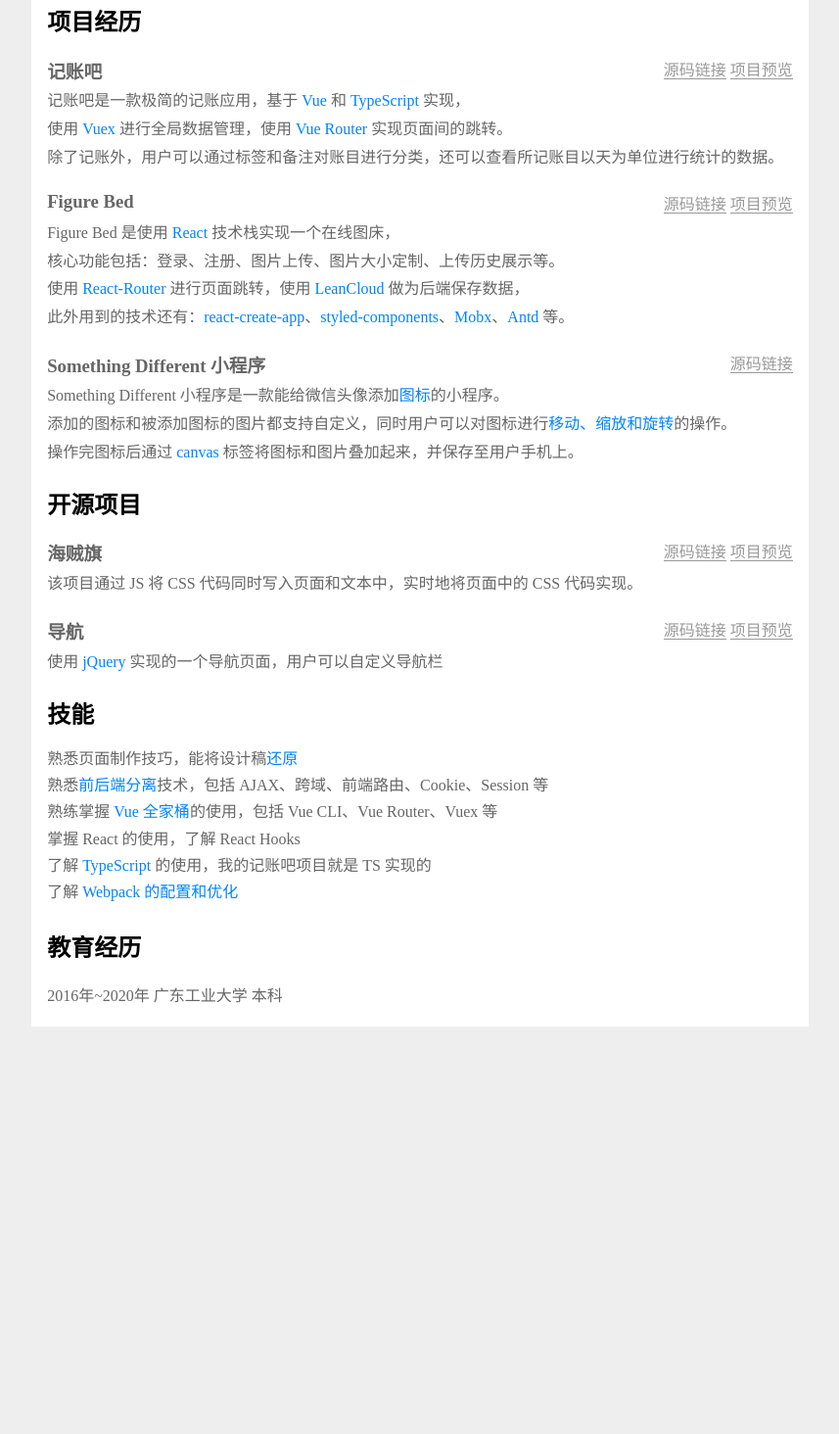
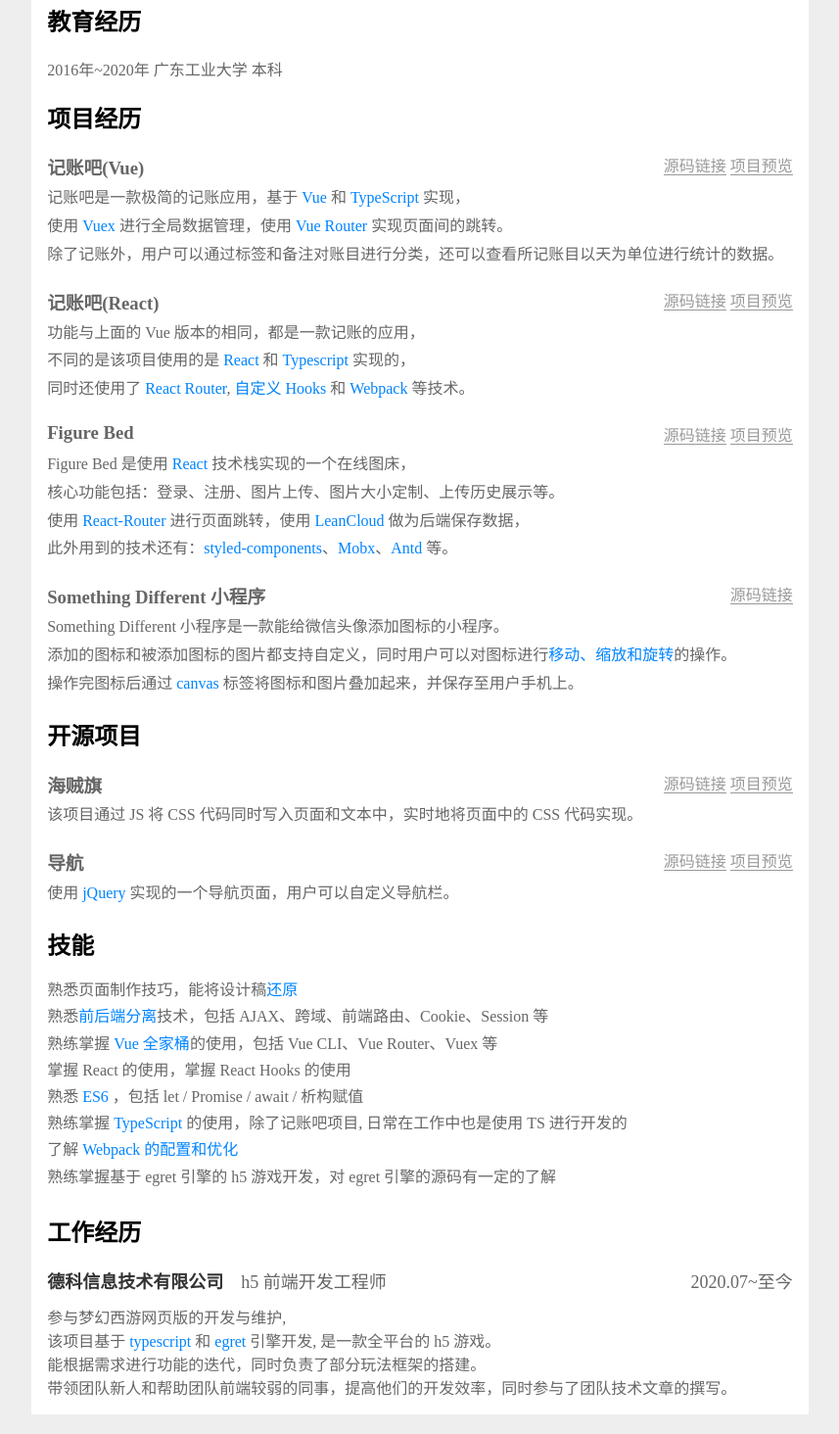
Before and after one commit to hchuzhong/cv, a plain HTML site: page src/index.html in a window 1280 px wide. Shown: the part 167-1631 px from the top of the page at 98% size, without its empty margins (211-1068 px from the left). Before the commit the page ends 1235 px from the top, so only its background shows below. Drawn offline with Linux system fonts and the light colour scheme.

Commit message:
add something

```diff
--- a/dist/index.js
+++ b/dist/index.js
@@ -212,7 +212,7 @@
 if ((!parent || !parent.isParcelRequire) && typeof WebSocket !== 'undefined') {
   var hostname = "" || location.hostname;
   var protocol = location.protocol === 'https:' ? 'wss' : 'ws';
-  var ws = new WebSocket(protocol + '://' + hostname + ':' + "12568" + '/');
+  var ws = new WebSocket(protocol + '://' + hostname + ':' + "2882" + '/');
 
   ws.onmessage = function (event) {
     checkedAssets = {};
--- a/src/index.html
+++ b/src/index.html
@@ -1,8 +1,10 @@
 <!DOCTYPE html>
 <html lang="zh">
+
 <head>
   <meta charset="UTF-8">
-  <meta name="viewport" content="width=device-width,initial-scale=1,minimum-scale=1,maximum-scale=1,user-scalable=no,viewport-fit=cover">
+  <meta name="viewport"
+    content="width=device-width,initial-scale=1,minimum-scale=1,maximum-scale=1,user-scalable=no,viewport-fit=cover">
   <title>我的简历</title>
   <style>
     * {
@@ -36,8 +38,7 @@
   </style>
 
   <style>
-    body {
-    }
+    body {}
 
     p {
       margin: .3em 0;
@@ -97,15 +98,15 @@
       top: 0;
       right: 0;
     }
-    .bio a{
+
+    .bio a {
       border-bottom: none;
       color: #666;
     }
   </style>
 
   <style>
-    .projects {
-    }
+    .projects {}
 
     .projects p {
       color: #666;
@@ -115,62 +116,58 @@
       color: rgb(0, 132, 255);
     }
 
-    .projects > ol {
+    .projects>ol {
       margin-top: 0;
       list-style-position: inside;
       padding: 0;
     }
 
-    .projects > ol > li {
+    .projects>ol>li {
       margin-bottom: 24px;
     }
 
-    .projects > ol > li > header {
+    .projects>ol>li>header {
       display: flex;
       justify-content: space-between;
     }
 
-    .projects > ol > li h3 {
+    .projects>ol>li h3 {
       display: inline-block;
     }
   </style>
   <style>
-    .skills {
-    }
+    .skills {}
 
-    .skills > .wrapper {
+    .skills>.wrapper {
       display: flex;
       justify-content: space-between;
     }
 
-    .skills > .wrapper > :first-child {
+    .skills>.wrapper> :first-child {
       margin-right: 24px;
     }
 
-    .skills > .wrapper > ul {
+    .skills>.wrapper>ul {
       color: #666;
     }
 
-    .skills > .wrapper strong {
+    .skills>.wrapper strong {
       color: rgb(0, 132, 255);
     }
 
-    .skills > .wrapper > ul > li {
+    .skills>.wrapper>ul>li {
       line-height: 1.2;
       margin-bottom: 8px;
     }
   </style>
   <style>
-    .openSource {
-    }
+    .openSource {}
 
-    .openSource > h2 {
-    }
+    .openSource>h2 {}
 
-    .openSource > ul {
-    }
+    .openSource>ul {}
 
-    .openSource > ul > li {
+    .openSource>ul>li {
       margin-bottom: 24px;
     }
 
@@ -180,17 +177,14 @@
       justify-content: space-between;
     }
 
-    .openSource h3 {
-    }
+    .openSource h3 {}
   </style>
   <style>
-    .jobs > h2 {
-    }
+    .jobs>h2 {}
 
-    .jobs > ol {
-    }
+    .jobs>ol {}
 
-    .jobs > ol > li {
+    .jobs>ol>li {
       margin: 12px 0;
     }
 
@@ -200,17 +194,17 @@
       margin-bottom: 12px;
     }
 
-    .jobs header > h3 {
+    .jobs header>h3 {
       font-size: 18px;
       color: #333;
     }
 
-    .jobs header > h4 {
+    .jobs header>h4 {
       margin-left: 1em;
       font-size: 18px;
     }
 
-    .jobs header > span {
+    .jobs header>span {
       font-size: 18px;
       margin-left: auto;
     }
@@ -236,24 +230,34 @@
         flex-direction: column;
       }
 
-      .jobs header > h3,
-      .jobs header > h4,
-      .jobs header > span {
+      .jobs header>h3,
+      .jobs header>h4,
+      .jobs header>span {
         margin: 0;
       }
     }
   </style>
 
 </head>
+
 <body>
   <article>
     <section class="bio">
       <h1>黄楚忠</h1>
       <p>
-      男 | 23岁 | 前端开发工程师
+        男 | 24岁 | 前端开发工程师
       </p>
       <p>
-      手机：<a href="tel:15521076402">15521076402</a> | 微信：15521076402 | 邮箱：<a href="mailto:hchuzhong@163.com">hchuzhong@163.com</a>
+        手机：<a href="tel:15521076402">15521076402</a> | 微信：15521076402 | 邮箱：<a
+          href="mailto:hchuzhong@163.com">hchuzhong@163.com</a>
+      </p>
+    </section>
+
+    <section class="education">
+      <h2>教育经历</h2>
+      <p>
+        <span><time>2016年</time>~<time>2020年</time></span>
+        广东工业大学 本科
       </p>
     </section>
 
@@ -262,10 +266,10 @@
       <ol>
         <li>
           <header>
-          <h3>记账吧</h3>
+            <h3>记账吧(Vue)</h3>
             <span>
               <a href="https://github.com/hchuzhong/CountMoney">源码链接</a>
-              <a href="http://hchuzhong.xyz/CountMoney-website/#/money">项目预览</a>
+              <a href="https://hchuzhong.github.io/CountMoney-website/#/money">项目预览</a>
             </span>
           </header>
           <p>记账吧是一款极简的记账应用，基于 <strong>Vue</strong> 和 <strong>TypeScript</strong> 实现，</p>
@@ -274,16 +278,31 @@
         </li>
         <li>
           <header>
+            <h3>记账吧(React)</h3>
+            <span>
+              <a href="https://github.com/hchuzhong/CountMoney-React">源码链接</a>
+              <a href="https://hchuzhong.github.io/CountMoney-React-website/#/money">项目预览</a>
+            </span>
+          </header>
+          <p>功能与上面的 Vue 版本的相同，都是一款记账的应用，</p>
+          <p>不同的是该项目使用的是 <strong>React</strong> 和 <strong>Typescript</strong> 实现的，</p>
+          <p>同时还使用了 <strong>React Router</strong>, <strong>自定义 Hooks</strong> 和 <strong>Webpack</strong> 等技术。</p>
+          <p></p>
+        </li>
+        <li>
+          <header>
             <h3>Figure Bed</h3>
             <span>
               <a href="https://github.com/hchuzhong/epic">源码链接</a>
-              <a href="http://hchuzhong.xyz/epic-website/#/">项目预览</a>
+              <a href="https://hchuzhong.github.io/epic-website/#/">项目预览</a>
             </span>
           </header>
-        <p>Figure Bed 是使用 <strong>React</strong> 技术栈实现一个在线图床，</p>
+          <p>Figure Bed 是使用 <strong>React</strong> 技术栈实现的一个在线图床，</p>
           <p>核心功能包括：登录、注册、图片上传、图片大小定制、上传历史展示等。</p>
           <p>使用 <strong>React-Router</strong> 进行页面跳转，使用 <strong>LeanCloud</strong> 做为后端保存数据，</p>
-        <p>此外用到的技术还有：<strong>react-create-app</strong>、<strong>styled-components</strong>、<strong>Mobx</strong>、<strong>Antd</strong> 等。</p>
+          <p>
+            此外用到的技术还有：<strong>styled-components</strong>、<strong>Mobx</strong>、<strong>Antd</strong>
+            等。</p>
         </li>
         <li>
           <header>
@@ -292,7 +311,7 @@
               <a href="https://github.com/hchuzhong/something-different">源码链接</a>
             </span>
           </header>
-        <p>Something Different 小程序是一款能给微信头像添加<strong>图标</strong>的小程序。</p>
+          <p>Something Different 小程序是一款能给微信头像添加图标的小程序。</p>
           <p>添加的图标和被添加图标的图片都支持自定义，同时用户可以对图标进行<strong>移动、缩放和旋转</strong>的操作。</p>
           <p>操作完图标后通过 <strong>canvas</strong> 标签将图标和图片叠加起来，并保存至用户手机上。</p>
         </li>
@@ -307,7 +326,7 @@
             <h3>海贼旗</h3>
             <span>
               <a href="https://github.com/hchuzhong/onePiece">源码链接</a>
-              <a href="http://hchuzhong.xyz/onePiece/dist/">项目预览</a>
+              <a href="https://hchuzhong.github.io/onePiece/dist/">项目预览</a>
             </span>
           </header>
           <p>该项目通过 JS 将 CSS 代码同时写入页面和文本中，实时地将页面中的 CSS 代码实现。</p>
@@ -317,21 +336,11 @@
             <h3>导航</h3>
             <span>
               <a href="https://github.com/hchuzhong/navigation">源码链接</a>
-              <a href="http://hchuzhong.xyz/navigation/dist/index.html">项目预览</a>
+              <a href="https://hchuzhong.github.io/navigation/dist/index.html">项目预览</a>
             </span>
           </header>
-        <p>使用 <strong>jQuery</strong> 实现的一个导航页面，用户可以自定义导航栏</p>
+          <p>使用 <strong>jQuery</strong> 实现的一个导航页面，用户可以自定义导航栏。</p>
         </li>
-      <!-- <li>
-        <header>
-          <h3>简易画板</h3>
-          <span>
-              <a href="https://github.com/hchuzhong/canvas">源码链接</a>
-              <a href="http://hchuzhong.xyz/canvas/dist/index.html">项目预览</a>
-            </span>
-        </header>
-        <p>我在学习 <strong>Canvas</strong> 时做的一个小作品</p>
-      </li> -->
       </ul>
     </section>
 
@@ -342,23 +351,35 @@
           <li>熟悉页面制作技巧，能将设计稿<strong>还原</strong></li>
           <li>熟悉<strong>前后端分离</strong>技术，包括 AJAX、跨域、前端路由、Cookie、Session 等</li>
           <li>熟练掌握 <strong>Vue 全家桶</strong>的使用，包括 Vue CLI、Vue Router、Vuex 等</li>
-        <li>掌握 React 的使用，了解 React Hooks</li>
-        <!-- <li>熟悉 ES6，包括 let / Promise / await / 析构赋值</li> -->
-        <li>了解 <strong>TypeScript</strong> 的使用，我的记账吧项目就是 TS 实现的</li>
+          <li>掌握 React 的使用，掌握 React Hooks 的使用</li>
+          <li>熟悉 <strong>ES6</strong> ，包括 let / Promise / await / 析构赋值</li>
+          <li>熟练掌握 <strong>TypeScript</strong> 的使用，除了记账吧项目, 日常在工作中也是使用 TS 进行开发的</li>
           <li>了解 <strong>Webpack 的配置和优化</strong></li>
+          <li>熟练掌握基于 egret 引擎的 h5 游戏开发，对 egret 引擎的源码有一定的了解</li>
         </ul>
       </div>
     </section>
 
-  <section class="education">
-    <h2>教育经历</h2>
-    <p>
-      <span><time>2016年</time>~<time>2020年</time></span>
-      广东工业大学 本科
-    </p>
+
+    <section class="jobs">
+      <h2>工作经历</h2>
+      <header>
+        <h3>德科信息技术有限公司</h3>
+        <h4>h5 前端开发工程师</h4>
+        <span>
+          <time>2020.07</time>~<time>至今</time>
+        </span>
+      </header>
+      <ul>
+        <li>参与梦幻西游网页版的开发与维护,</li>
+        <li>该项目基于 <strong>typescript</strong> 和 <strong>egret</strong> 引擎开发, 是一款全平台的 h5 游戏。</li>
+        <li>能根据需求进行功能的迭代，同时负责了部分玩法框架的搭建。</li>
+        <li>带领团队新人和帮助团队前端较弱的同事，提高他们的开发效率，同时参与了团队技术文章的撰写。</li>
+      </ul>
     </section>
 
   </article>
   <script src="main.js"></script>
 </body>
+
 </html>
```
Also changed, not shown: dist/index.html (+84 -65 lines), 1 other file. Lines whose indentation alone changed are shown as unchanged.
